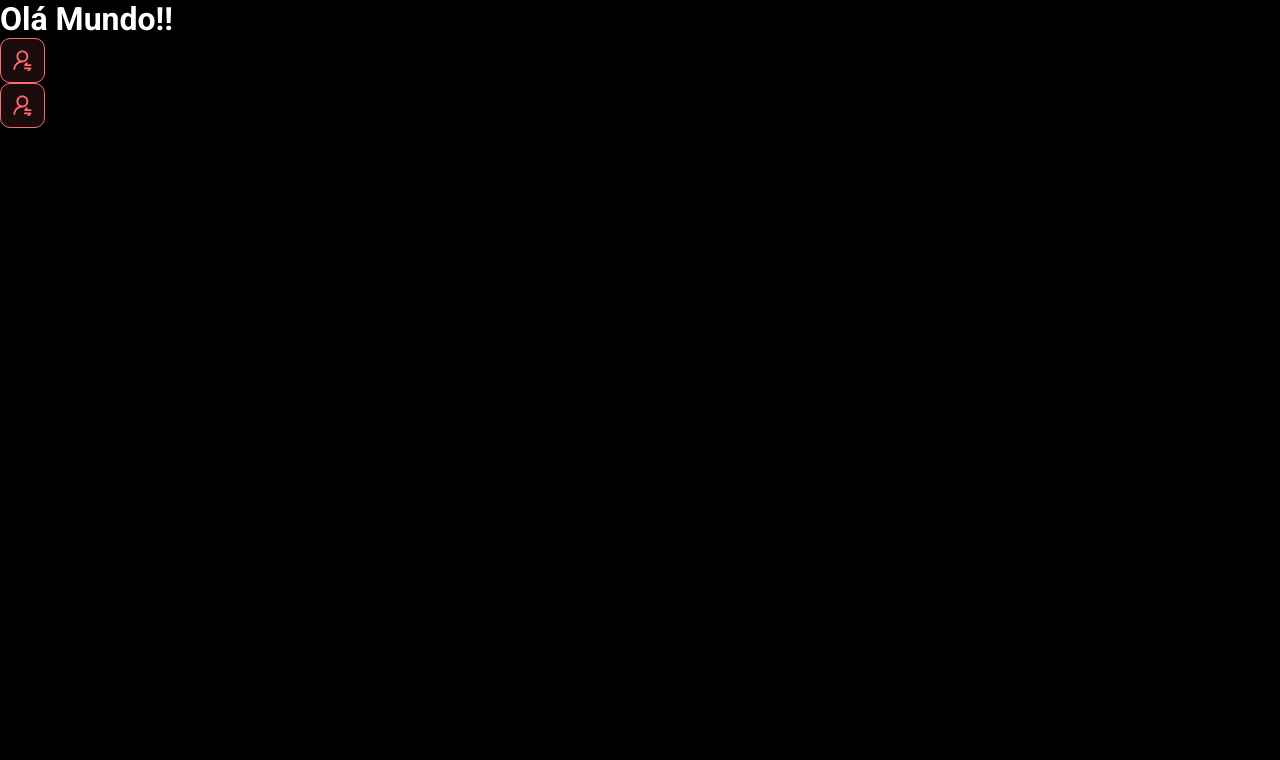
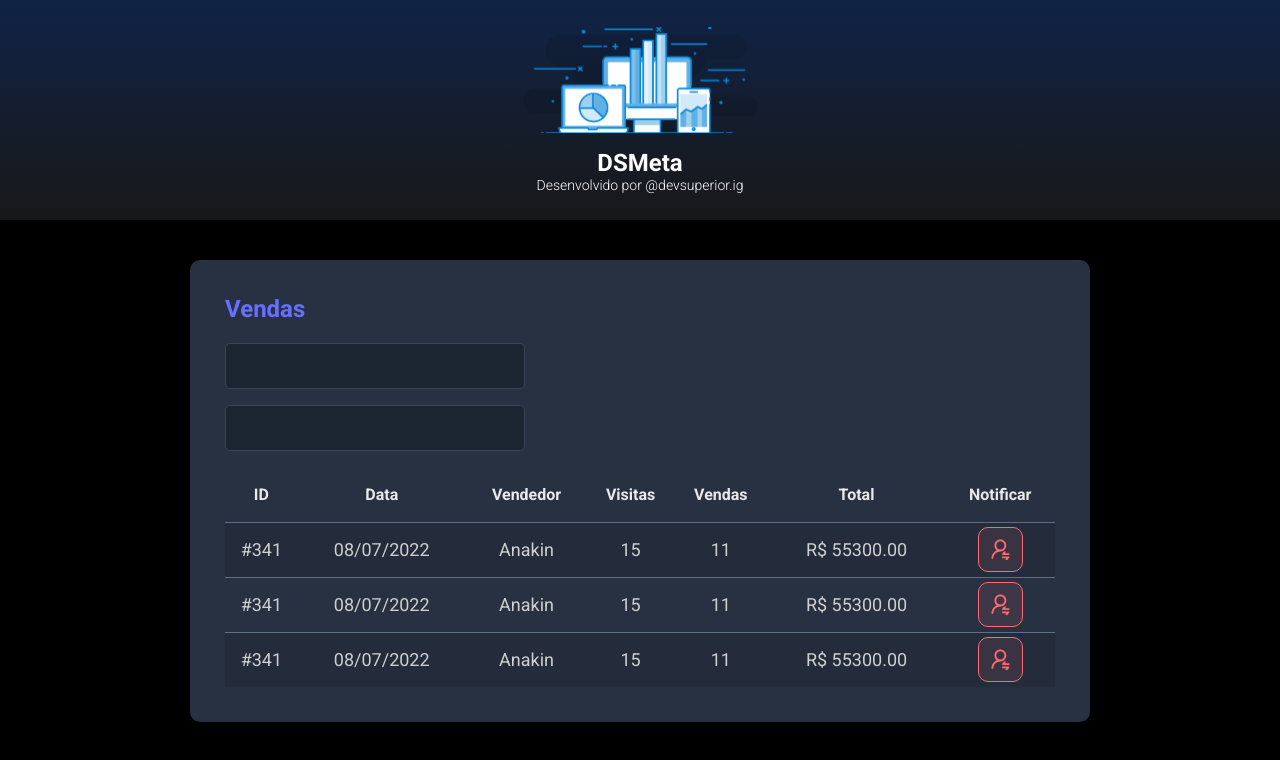
Before and after one commit to lu78abranches/dsmeta, a React (Vite) app in the folder frontend/: page / in a window 1280 px wide. Shown: the top 760 px of the page. Built offline with nearby package versions, Linux system fonts and the light colour scheme.

Commit message:
Other components

```diff
--- a/frontend/src/App.tsx
+++ b/frontend/src/App.tsx
@@ -1,11 +1,18 @@
-import NotificationButton from "./components/NotificationButton"
+
+import Header from "./components/Header"
+import SalesCard from "./components/SalesCard"
 
 function App() {
-  return(
-  <>
-    <h1>Olá Mundo!!</h1>
-    <NotificationButton/>
-    <NotificationButton/>
+  return (
+    <>
+      <Header />
+      <main>
+        <section id="sales">
+          <div className="dsmeta-container">
+            <SalesCard/>
+          </div>
+        </section>
+      </main>
     </>
   )
 }
--- /dev/null
+++ b/frontend/src/components/Header/index.tsx
@@ -0,0 +1,22 @@
+import logo from '../../assets/img/logo2.svg';
+
+import'./styles.css';
+
+function Header() {
+    return (
+
+        <header>
+            <div className="dsmeta-logo-container">
+                <img src={logo} alt="DSMeta" />
+                <h1>DSMeta</h1>
+                <p>
+                    Desenvolvido por
+                    <a href="https://instagram.com/devsuperior.ig"> @devsuperior.ig</a>
+                </p>
+            </div>
+        </header>
+
+    )
+}
+
+export default Header;
--- /dev/null
+++ b/frontend/src/components/Header/styles.css
@@ -0,0 +1,27 @@
+header {
+    background: linear-gradient(180deg, #102347 0%, #181818 100%);
+    height: 220px;
+    display: flex;
+    align-items: center;
+    justify-content: center;
+}
+
+.dsmeta-logo-container {
+    display: flex;
+    flex-direction: column;
+    align-items: center;
+}
+
+.dsmeta-logo-container img {
+    width: 235px;
+}
+
+.dsmeta-logo-container h1 {
+    margin-top: 15px;
+    font-size: 24px;
+}
+
+.dsmeta-logo-container p {
+    font-size: 14px;
+    font-weight: 300;
+}
--- /dev/null
+++ b/frontend/src/components/SalesCard/index.tsx
@@ -0,0 +1,79 @@
+import NotificationButton from '../NotificationButton'
+import './styles.css'
+
+function Salescard() {
+    return (
+        <div className="dsmeta-card">
+            <h2 className="dsmeta-sales-title">Vendas</h2>
+            <div>
+                <div className="dsmeta-form-control-container">
+                    <input className="dsmeta-form-control" type="text" />
+                </div>
+                <div className="dsmeta-form-control-container">
+                    <input className="dsmeta-form-control" type="text" />
+                </div>
+            </div>
+
+            <div>
+                <table className="dsmeta-sales-table">
+                    <thead>
+                        <tr>
+                            <th className="show992">ID</th>
+                            <th className="show576">Data</th>
+                            <th>Vendedor</th>
+                            <th className="show992">Visitas</th>
+                            <th className="show992">Vendas</th>
+                            <th>Total</th>
+                            <th>Notificar</th>
+                        </tr>
+                    </thead>
+                    <tbody>
+                        <tr>
+                            <td className="show992">#341</td>
+                            <td className="show576">08/07/2022</td>
+                            <td>Anakin</td>
+                            <td className="show992">15</td>
+                            <td className="show992">11</td>
+                            <td>R$ 55300.00</td>
+                            <td>
+                                <div className="dsmeta-red-btn-container">
+                                    <NotificationButton />
+                                </div>
+                            </td>
+                        </tr>
+                        <tr>
+                            <td className="show992">#341</td>
+                            <td className="show576">08/07/2022</td>
+                            <td>Anakin</td>
+                            <td className="show992">15</td>
+                            <td className="show992">11</td>
+                            <td>R$ 55300.00</td>
+                            <td>
+                                <div className="dsmeta-red-btn-container">
+                                    <NotificationButton />
+                                </div>
+                            </td>
+                        </tr>
+                        <tr>
+                            <td className="show992">#341</td>
+                            <td className="show576">08/07/2022</td>
+                            <td>Anakin</td>
+                            <td className="show992">15</td>
+                            <td className="show992">11</td>
+                            <td>R$ 55300.00</td>
+                            <td>
+                                <div className="dsmeta-red-btn-container">
+                                    <NotificationButton />
+                                </div>
+                            </td>
+                        </tr>
+                    </tbody>
+
+                </table>
+            </div>
+
+        </div>
+    )
+}
+
+export default Salescard
--- /dev/null
+++ b/frontend/src/components/SalesCard/styles.css
@@ -0,0 +1,97 @@
+.dsmeta-card {
+    background-color: #283142;
+    border-radius: 10px;
+    padding: 30px 10px;
+}
+
+.dsmeta-sales-title {
+    color: #676fff;
+    font-size: 24px;
+    margin-bottom: 20px;
+}
+
+.dsmeta-form-control-container {
+    margin-bottom: 16px;
+    max-width: 300px;
+}
+
+.dsmeta-form-control {
+    width: 100%;
+    height: 46px;
+    background-color: #1b2531;
+    border: 1px solid #384459;
+    border-radius: 5px;
+    color: #9aaabe;
+    padding: 0 20px;
+    font-size: 18px;
+}
+
+.dsmeta-sales-table {
+    width: 100%;
+    border-spacing: 0;
+    border-collapse: collapse;
+}
+
+.dsmeta-sales-table thead {
+    height: 55px;
+    font-size: 16px;
+    color: #e9e9e9;
+    font-weight: 700;
+}
+
+.dsmeta-sales-table tbody {
+    font-size: 14px;
+    font-weight: 400;
+    color: #cfcfcf;
+    text-align: center;
+}
+
+.dsmeta-sales-table tbody tr {
+    height: 74px;
+    border-top: 1px solid #5f6e82;
+}
+
+.dsmeta-sales-table tbody tr:hover>td {
+    background-color: #384459;
+}
+
+.dsmeta-sales-table tbody tr:nth-child(odd) {
+    background-color: #242c3b;
+}
+
+.dsmeta-red-btn-container {
+    display: flex;
+    justify-content: center;
+}
+
+.show576 {
+    display: none;
+}
+
+.show992 {
+    display: none;
+}
+
+@media (min-width: 576px) {
+    .show576 {
+        display: table-cell;
+    }
+
+    .dsmeta-card {
+        padding: 35px;
+    }
+
+    .dsmeta-sales-table tbody tr {
+        height: 55px;
+    }
+
+    .dsmeta-sales-table tbody {
+        font-size: 18px;
+    }
+}
+
+@media (min-width: 992px) {
+    .show992 {
+        display: table-cell;
+    }
+}
--- a/frontend/src/index.css
+++ b/frontend/src/index.css
@@ -20,3 +20,13 @@ a:visited {
   text-decoration: none;
 
 }
+
+.dsmeta-container {
+  width: 100%;
+  max-width: 900px;
+  margin: 0 auto;
+}
+
+#sales {
+  padding: 40px 10px;
+}
--- /dev/null
+++ b/frontend/src/svg.d.ts
@@ -0,0 +1,6 @@
+declare module "*.svg" {
+    import React = require("react");
+    export const ReactComponent: React.FC<React.SVGProps<SVGSVGElement>>;
+    const src: string;
+    export default src;
+  }
--- a/frontend/tsconfig.json
+++ b/frontend/tsconfig.json
@@ -16,6 +16,9 @@
     "noEmit": true,
     "jsx": "react-jsx"
   },
-  "include": ["src"],
+  "include": [
+    "src",
+    "src/svg.d.ts"
+  ],
   "references": [{ "path": "./tsconfig.node.json" }]
 }
```
Also changed, not shown: frontend/src/assets/img/logo2.svg (added).
